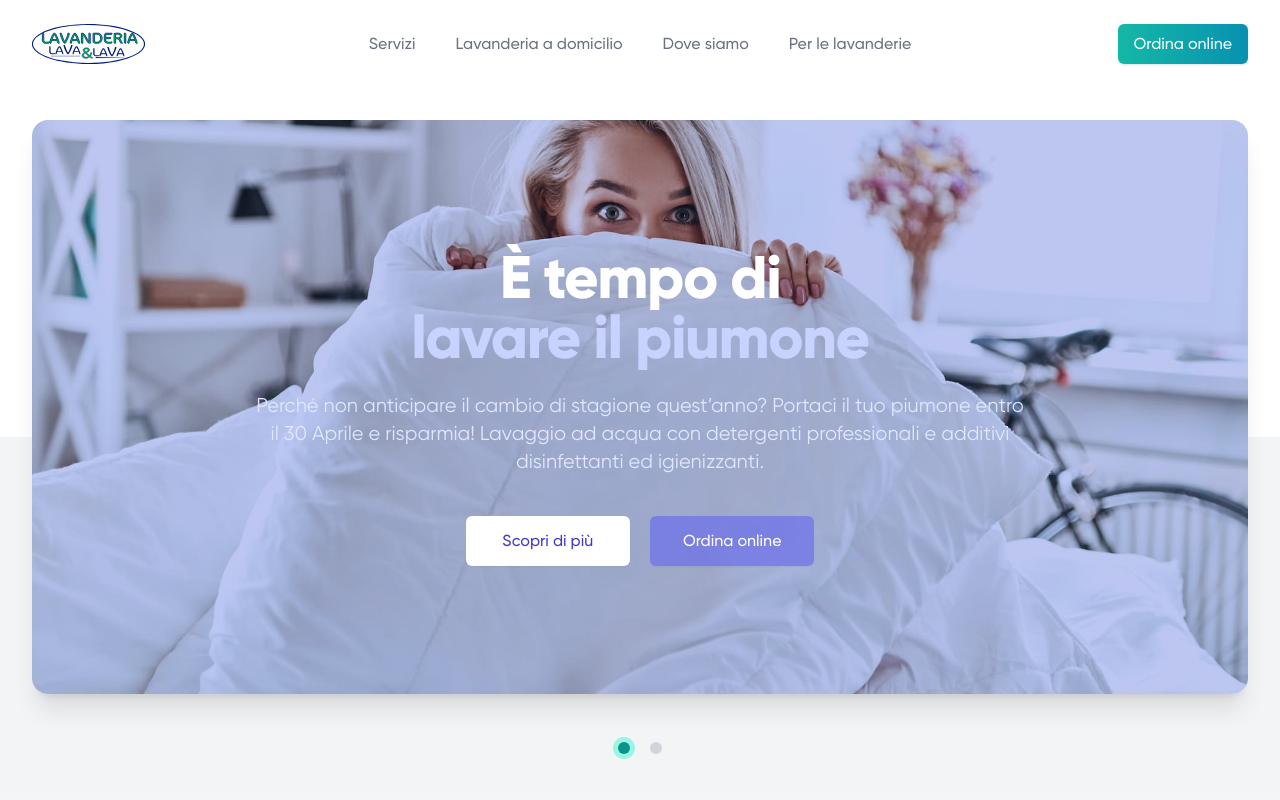
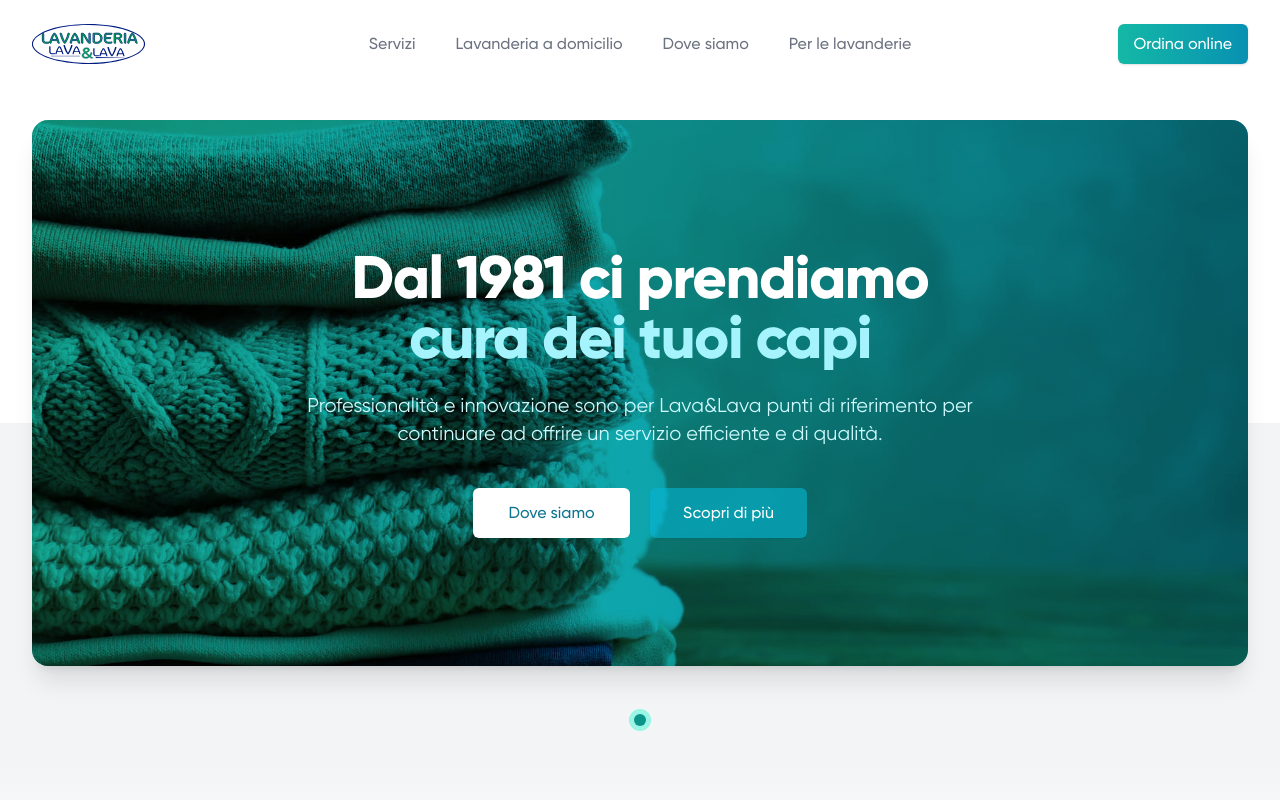
Before and after one commit to lavaelava/lavalava.it, a Next.js app: page / in a window 1280 px wide. Shown: the top 800 px of the page. Built offline with nearby package versions, Linux system fonts and the light colour scheme.

Commit message:
Remove "Promo Piumoni Aprile 2022" from hero slider

```diff
--- a/components/HeroSlider.js
+++ b/components/HeroSlider.js
@@ -26,47 +26,6 @@ export default function HeroSlider() {
         <div className="absolute inset-x-0 bottom-0 bg-gray-100 h-1/2" />
         <div className="mx-auto max-w-7xl sm:px-6 lg:px-8">
           <div ref={sliderRef} className="keen-slider">
-            <div className="relative shadow-xl keen-slider__slide sm:rounded-2xl sm:overflow-hidden">
-              <div className="absolute inset-0">
-                <Image
-                  className="absolute inset-0 object-cover w-full h-full"
-                  src="/images/woman-with-duvet.jpeg"
-                  layout="fill"
-                  alt="Ragazza che si nasconde dietro ad un piumone"
-                />
-                <div className="absolute inset-0 bg-indigo-200 mix-blend-multiply" />
-              </div>
-              <div className="relative px-4 py-16 sm:px-6 sm:py-24 lg:py-32 lg:px-8">
-                <h1 className="text-4xl font-extrabold tracking-tight text-center sm:text-5xl lg:text-6xl">
-                  <span className="block text-white">È tempo di</span>
-                  <span className="block text-indigo-200">
-                    lavare il piumone
-                  </span>
-                </h1>
-                <p className="max-w-lg mx-auto mt-6 text-xl text-center text-indigo-100 sm:max-w-3xl">
-                  Perché non anticipare il cambio di stagione quest’anno?
-                  Portaci il tuo piumone entro il 30 Aprile e risparmia!
-                  Lavaggio ad acqua con detergenti professionali e additivi
-                  disinfettanti ed igienizzanti.
-                </p>
-                <div className="max-w-sm mx-auto mt-10 sm:max-w-none sm:flex sm:justify-center">
-                  <div className="space-y-4 sm:space-y-0 sm:mx-auto sm:inline-grid sm:grid-cols-2 sm:gap-5">
-                    <Link href="/promo/piumoni-flash-2022">
-                      <a className="flex items-center justify-center px-4 py-3 text-base font-medium text-indigo-700 bg-white border border-transparent rounded-md shadow-sm hover:bg-indigo-50 focus:outline-none focus:ring focus:ring-indigo-300 sm:px-8">
-                        Scopri di più
-                      </a>
-                    </Link>
-                    <a
-                      href="https://ordini.lavalava.it"
-                      className="flex items-center justify-center px-4 py-3 text-base font-medium text-white bg-indigo-500 border border-transparent rounded-md shadow-sm bg-opacity-60 hover:bg-opacity-70 focus:outline-none focus:ring focus:ring-white sm:px-8"
-                    >
-                      Ordina online
-                    </a>
-                  </div>
-                </div>
-              </div>
-            </div>
-
             <div className="relative shadow-xl keen-slider__slide sm:rounded-2xl sm:overflow-hidden">
               <div className="absolute inset-0">
                 <Image
```
